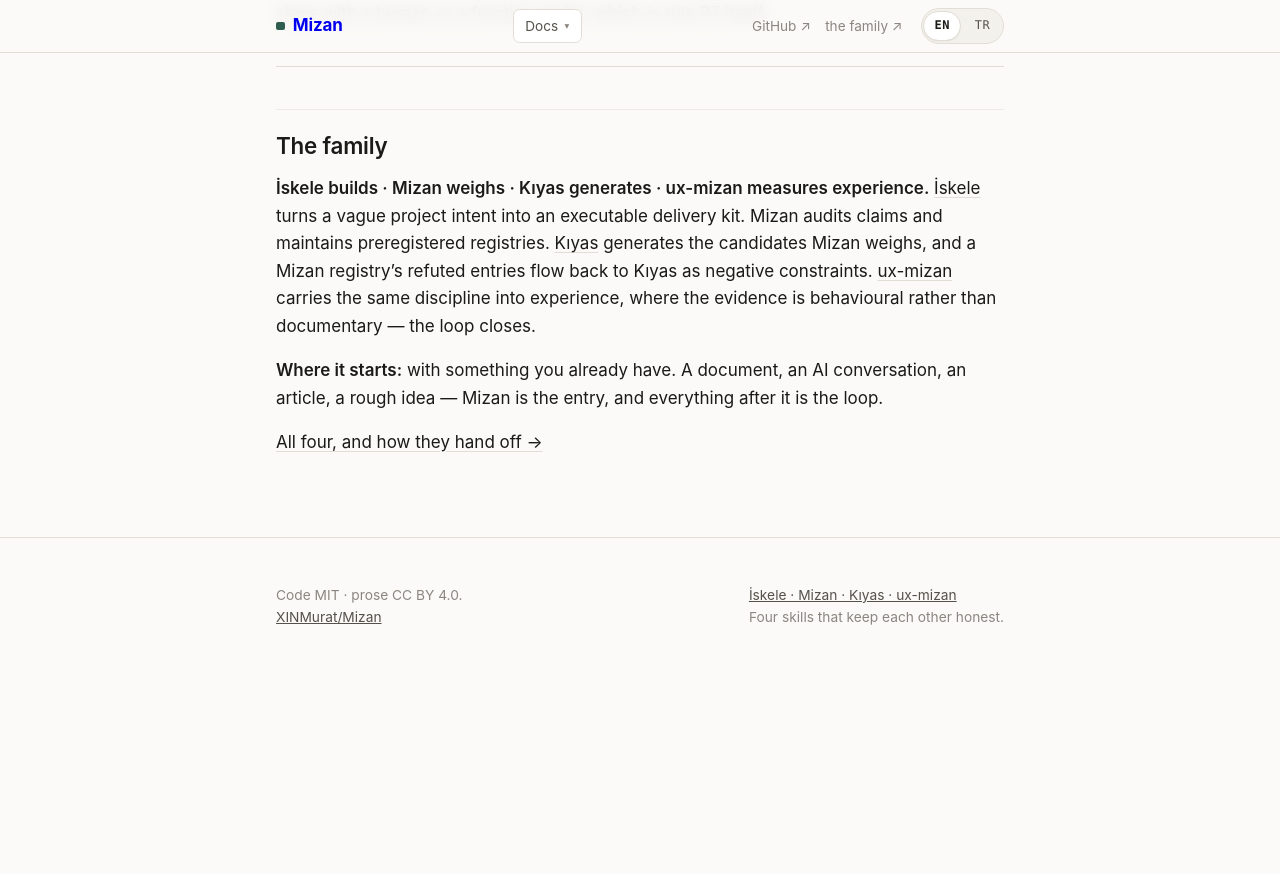
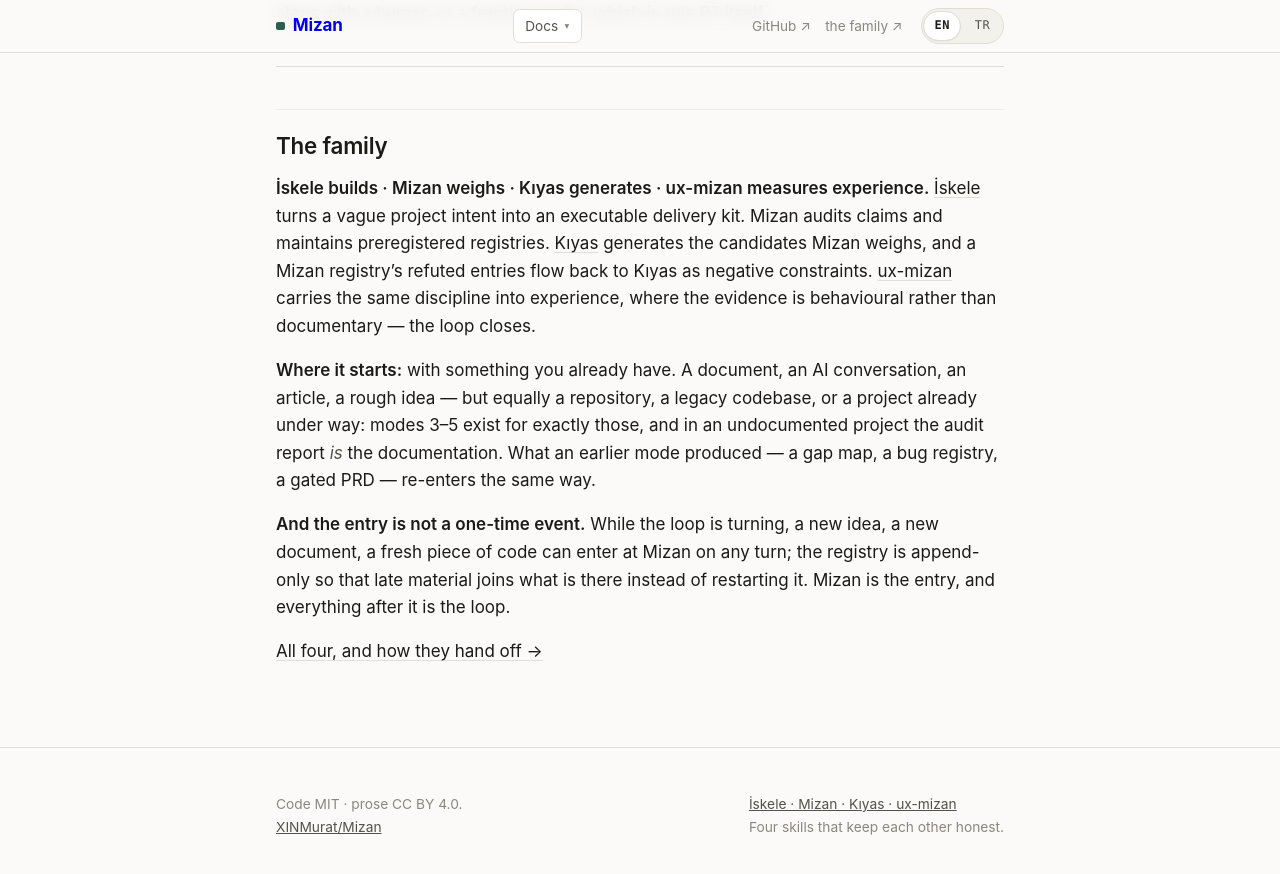
Before and after one commit to XINMurat/Mizan, a Jekyll site: the page built from docs/index.md, in a window 1280 px wide and 900 px high, scrolled down 956 px. Shown: the top 874 px of the window. Built offline with Jekyll 4.4.1, drawn with Linux system fonts in a browser that asks for light colours; before the commit the page ends 1646 px from its top, so only the background shows below that.

Commit message:
docs: the entry is wider than a document, and not a one-time event
The inlet added earlier was too narrow. Three of Mizan's five modes take
things that already exist -- mode 3 a repo or a legacy codebase, mode 4 an
ongoing bug hunt, mode 5 the PRD of a project already under way -- and
what those modes produce (a gap map, a bug registry, a gated PRD) is
legitimate input for the next pass. The page named none of that.

It also drew the entry as a starting gun. While the loop turns, new
material can enter at Mizan on any turn; the append-only registry is
exactly what lets late material join instead of restart.

Recorded as ESC-M003 under checklist item 12: the fix for an item-12
escape was itself item-12-open, because the tool's own documented mode
list was never read against the sentence that was added.

Co-Authored-By: Claude Opus 5 <noreply@anthropic.com>

```diff
--- a/docs/index.md
+++ b/docs/index.md
@@ -104,8 +104,16 @@ the same discipline into experience, where the evidence is behavioural rather
 than documentary — the loop closes.
 
 **Where it starts:** with something you already have. A document, an AI
-conversation, an article, a rough idea — Mizan is the entry, and everything
-after it is the loop.
+conversation, an article, a rough idea — but equally a repository, a legacy
+codebase, or a project already under way: modes 3–5 exist for exactly those, and
+in an undocumented project the audit report *is* the documentation. What an
+earlier mode produced — a gap map, a bug registry, a gated PRD — re-enters the
+same way.
+
+**And the entry is not a one-time event.** While the loop is turning, a new
+idea, a new document, a fresh piece of code can enter at Mizan on any turn; the
+registry is append-only so that late material joins what is there instead of
+restarting it. Mizan is the entry, and everything after it is the loop.
 
 [All four, and how they hand off →](https://xinmurat.github.io/)
 
@@ -124,7 +132,16 @@ olarak Kıyas'a geri akar. [ux-mizan](https://github.com/XINMurat/ux-mizan) ayn
 disiplini kanıtın belgesel değil davranışsal olduğu alana taşır — döngü kapanır.
 
 **Nereden başlar:** elinizde zaten olan bir şeyle. Bir doküman, bir YZ sohbeti,
-bir makale, ham bir fikir — giriş Mizan'dır, ondan sonrası döngüdür.
+bir makale, ham bir fikir — ama aynı ölçüde bir repo, bir legacy kod tabanı ya
+da hâlihazırda süren bir proje: 3–5. modlar tam bunlar için var ve dokümansız
+bir projede denetim raporunun kendisi *dokümantasyondur*. Önceki bir modun
+ürettiği şey — boşluk haritası, bug registry'si, kapıdan geçmiş bir PRD — aynı
+yoldan yeniden girer.
+
+**Giriş de tek seferlik değildir.** Döngü dönerken yeni bir fikir, yeni bir
+doküman, taze bir kod parçası her turda Mizan'a girebilir; registry'nin
+yalnızca-eklenir olmasının sebebi budur — sonradan gelen malzeme var olanı
+sıfırlamaz, ona katılır. Giriş Mizan'dır, ondan sonrası döngüdür.
 
 [Dördü ve nasıl devrettikleri →](https://xinmurat.github.io/)
 
```
Also changed, not shown: README.md.
